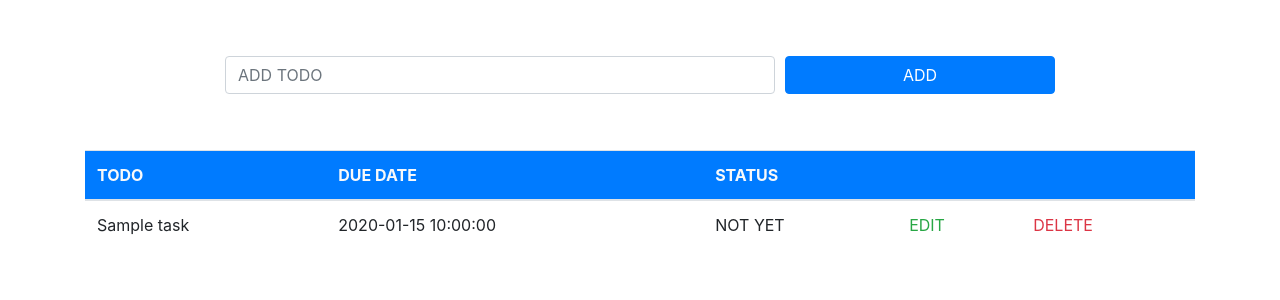
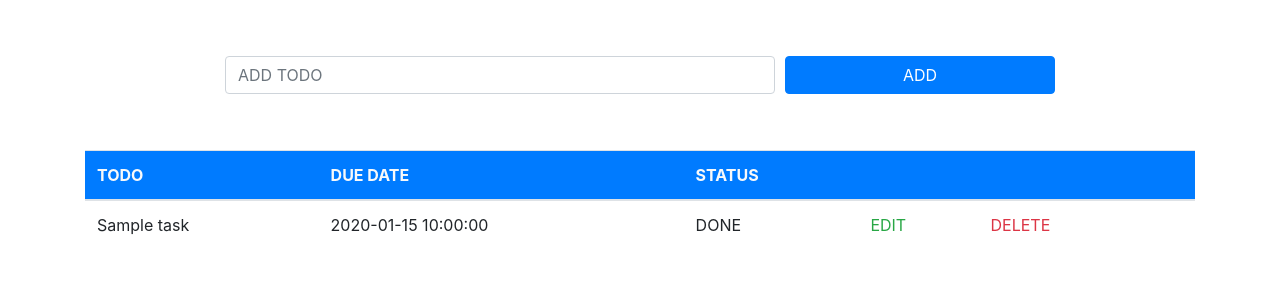
Before and after one commit to YoneKanNexseed/56php_oop, a PHP site: page / in a window 1280 px wide. Shown: the part 56-356 px from the top of the page. Run offline with PHP 8.4, Linux system fonts and the light colour scheme; tables that the repository leaves empty or names only in its code hold one stand-in row (values such as "Sample post").

Commit message:
no message

```diff
--- a/Models/Todo.php
+++ b/Models/Todo.php
@@ -61,4 +61,13 @@ class Todo
         $stmt = $this->db_manager->dbh->prepare('DELETE FROM '.$this->table.' WHERE id = ?');
         $stmt->execute([$id]);
     }
+
+    // タスクを完了させるためのメソッド
+    public function done($id)
+    {
+        // SQLの準備
+        $stmt = $this->db_manager->dbh->prepare('UPDATE '.$this->table.' SET done_flg = 1 WHERE id = ?');
+        // 実行
+        $stmt->execute([$id]);
+    }
 }
--- a/assets/js/app.js
+++ b/assets/js/app.js
@@ -80,4 +80,15 @@ $(function () {
 
   });
 
+  // 完了ボタンがクリックされた時
+  $(document).on('click', '.done-button', function() {
+
+    // IDを取得
+    let selectedId = $(this).data('id');
+
+    // アラートでIDを表示する
+    alert(selectedId);
+
+  })
+
 });
--- a/index.php
+++ b/index.php
@@ -59,6 +59,7 @@
                   <th>STATUS</th>
                   <th></th>
                   <th></th>
+                  <th></th>
               </tr>
             </thead>
             <tbody>
@@ -71,12 +72,23 @@
                 <td>
                 <?php echo h($task['due_date']); ?>
                 </td>
-                <td>NOT YET</td>
+
+                <?php if($task['done_flg'] == 0): ?>
+                  <td>Not Yet</td>
+                <?php else: ?>
+                  <td>DONE</td>
+                <?php endif; ?>
+
                 <td>
                     <a class="text-success" href="edit.php?id=<?php echo h($task['id']); ?>">EDIT</a>
                 </td>
                 <td>
                     <a data-id="<?php echo h($task['id']); ?>" class="text-danger delete-button" href="delete.php?id=<?php echo h($task['id']); ?>">DELETE</a>
+                </td>
+                <td>
+                  <?php if($task['done_flg'] == 0): ?>
+                    <button data-id="<?php echo h($task['id']); ?>" class="btn btn-info done-button" >完了</button>
+                  <?php endif; ?>
                 </td>
               </tr>
               <?php endforeach; ?>
```
Also changed, not shown: done.php (added, +16 -0 lines).
